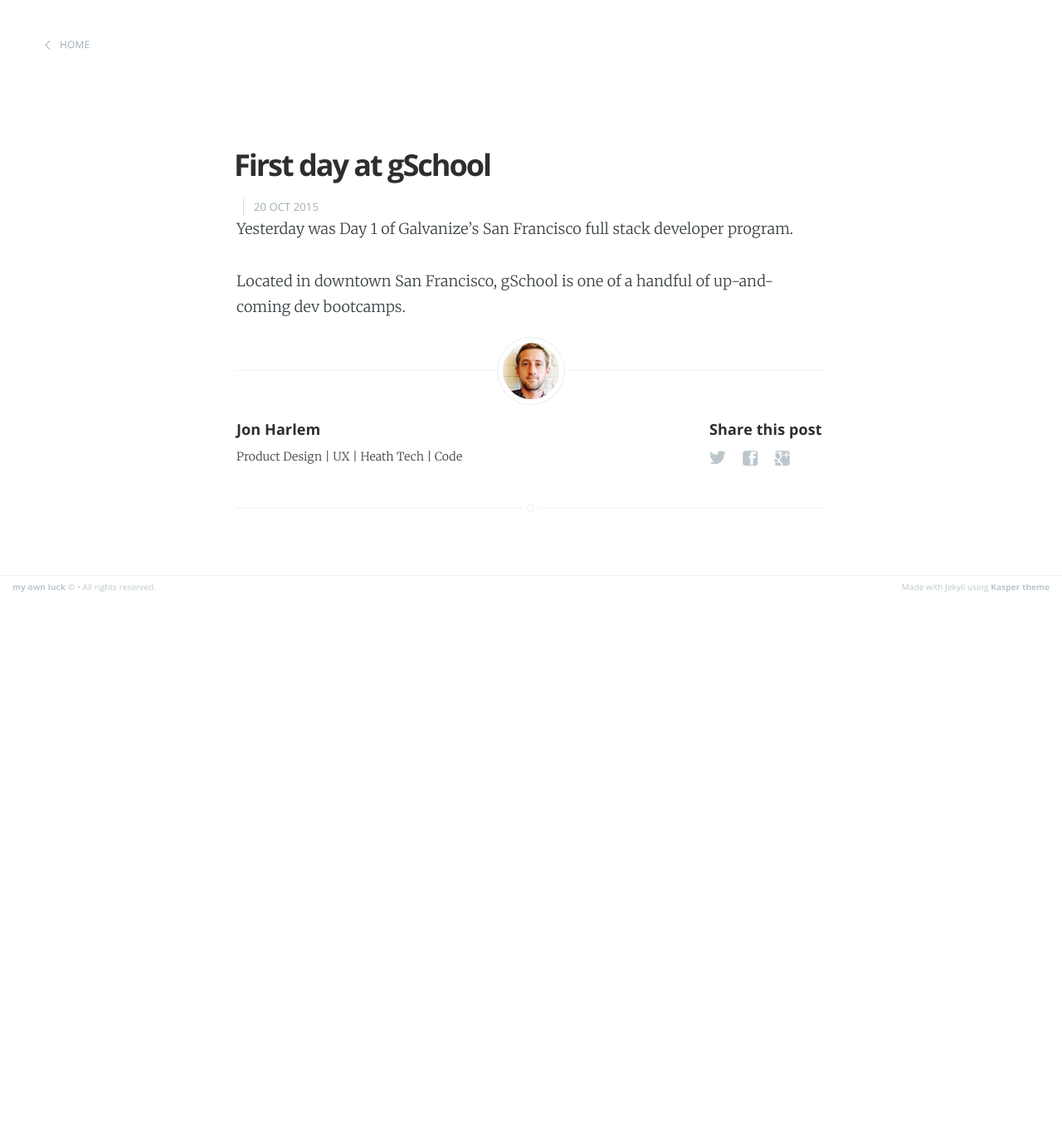
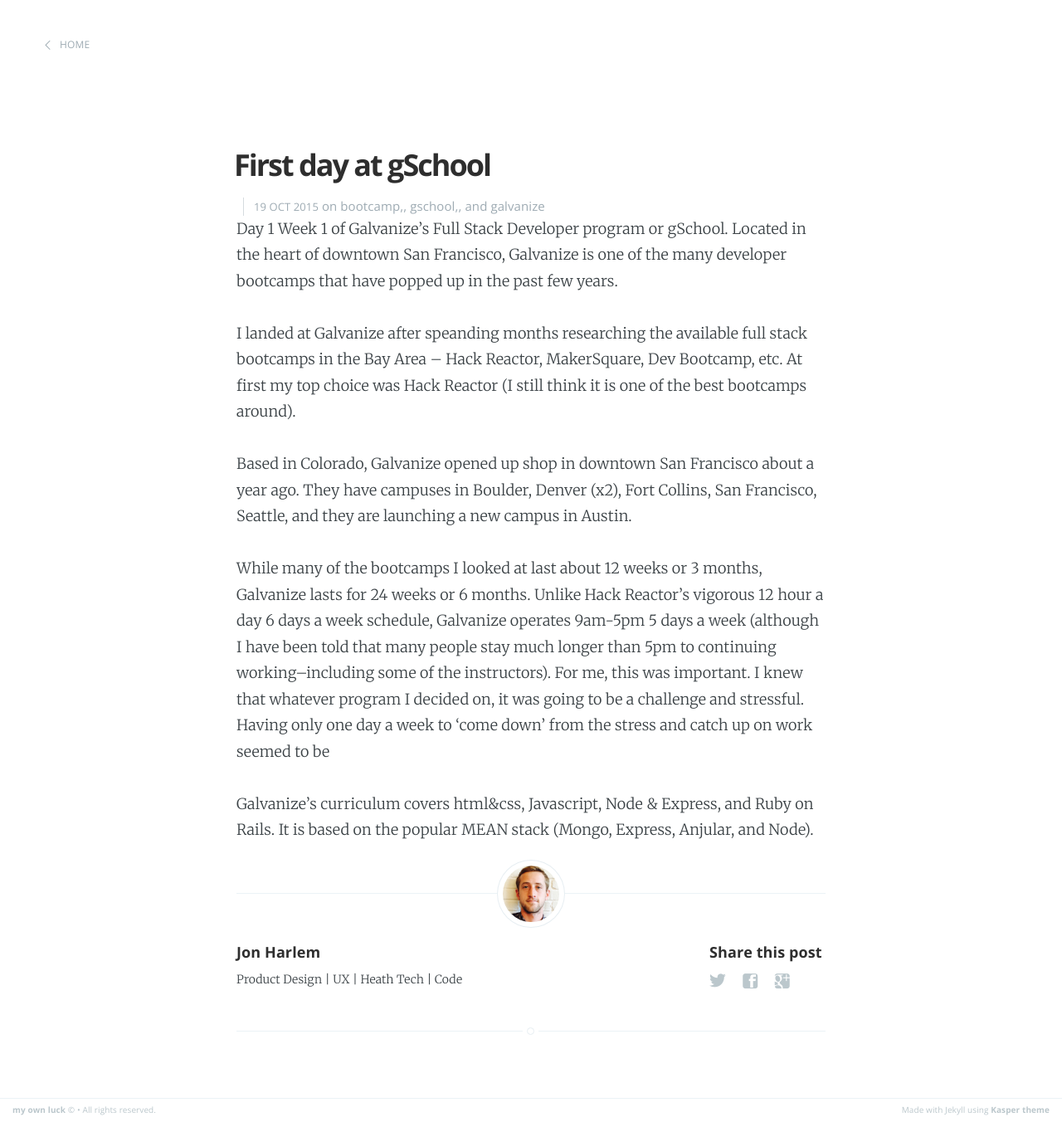
Before and after one commit to bluesyeti/bluesyeti.github.io, a Jekyll site: the page built from _posts/2015-10-20-first-day-at-gSchool.markdown, in a window 1280 px wide. Shown: the whole page at 83% size. Built offline with Jekyll 4.4.1, drawn with Linux system fonts in a browser that asks for light colours; Markdown is read by kramdown in place of the engine named in the settings; before the commit the page ends 900 px from its top, so only the background shows below that.

Commit message:
update Day 1 post

```diff
--- a/_posts/2015-10-20-first-day-at-gSchool.markdown
+++ b/_posts/2015-10-20-first-day-at-gSchool.markdown
@@ -1,10 +1,16 @@
 ---
 layout: post
 title:  "First day at gSchool"
-date:   2015-10-20 09:00:00
-categories:
+date:   2015-10-19 09:00:00
+categories: bootcamp, gschool, galvanize
 ---
-Yesterday was Day 1 of Galvanize's San Francisco full stack developer program.
+Day 1 Week 1 of Galvanize's Full Stack Developer program or gSchool. Located in the heart of downtown San Francisco, Galvanize is one of the many developer bootcamps that have popped up in the past few years.
 
-Located in downtown San Francisco, gSchool is one of a handful of up-and-coming
-dev bootcamps.
+I landed at Galvanize after speanding months researching the available full stack bootcamps in the Bay Area -- Hack Reactor, MakerSquare, Dev Bootcamp, etc.
+At first my top choice was Hack Reactor (I still think it is one of the best bootcamps around).
+
+Based in Colorado, Galvanize opened up shop in downtown San Francisco about a year ago. They have campuses in Boulder, Denver (x2), Fort Collins, San Francisco, Seattle, and they are launching a new campus in Austin.
+
+While many of the bootcamps I looked at last about 12 weeks or 3 months, Galvanize lasts for 24 weeks or 6 months. Unlike Hack Reactor's vigorous 12 hour a day 6 days a week schedule, Galvanize operates 9am-5pm 5 days a week (although I have been told that many people stay much longer than 5pm to continuing working--including some of the instructors). For me, this was important. I knew that whatever program I decided on, it was going to be a challenge and stressful. Having only one day a week to 'come down' from the stress and catch up on work seemed to be
+
+Galvanize's curriculum covers html&css, Javascript, Node & Express, and Ruby on Rails. It is based on the popular MEAN stack (Mongo, Express, Anjular, and Node).
```
